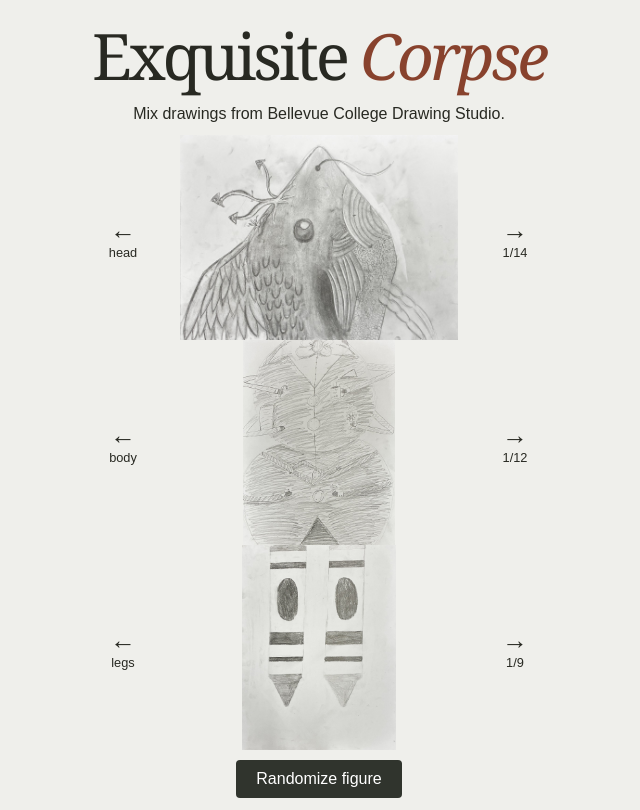
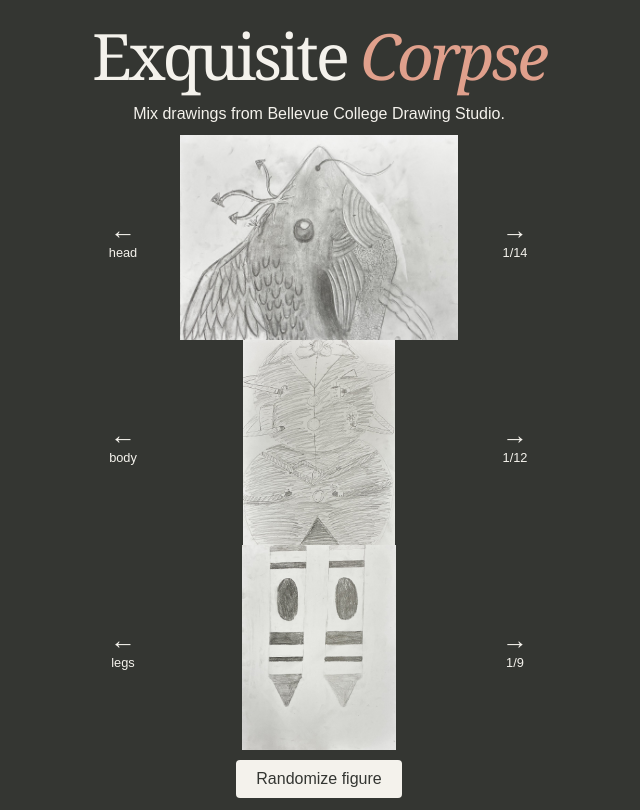
Before and after one commit to 29xdgzwv9g-oss/exquisite-corpse, a plain HTML site: page index.html in a window 1280 px wide. Shown: the whole page, without its empty margins (321-961 px from the left). Drawn offline with Linux system fonts and the light colour scheme.

Commit message:
Give the exhibit a charcoal background so the light drawings read clearly.
Text, arrows, and the shuffle button now use the light paper color against that background.

Co-authored-by: Dante <29xdgzwv9g-oss@users.noreply.github.com>

```diff
--- a/style.css
+++ b/style.css
@@ -1,8 +1,8 @@
 * { box-sizing: border-box; }
-body { margin: 0; color: #282922; background: #efefeb; font: 1rem Arial, sans-serif; }
+body { margin: 0; color: #f4f2ec; background: #343632; font: 1rem Arial, sans-serif; }
 main { max-width: 760px; margin: auto; padding: 12px 6px; text-align: center; }
 h1 { margin: 0; font: normal clamp(2.3rem, 5vw, 4rem) Georgia, serif; letter-spacing: -.05em; }
-h1 i { color: #88422d; }
+h1 i { color: #e0a08c; }
 p { margin: 6px 0 12px; }
 section {
   display: grid;
@@ -20,7 +20,7 @@ img {
 button { font: inherit; cursor: pointer; touch-action: manipulation; }
 section button { min-height: 48px; background: transparent; color: inherit; border: 0; font-size: 1.6rem; }
 small { display: block; font-size: .8rem; }
-button:focus-visible { outline: 3px solid #a1492c; }
-#shuffle { padding: 10px 20px; margin-top: 10px; border: 0; border-radius: 4px; background: #30342d; color: white; }
+button:focus-visible { outline: 3px solid #e0a08c; }
+#shuffle { padding: 10px 20px; margin-top: 10px; border: 0; border-radius: 4px; background: #f4f2ec; color: #343632; }
 .note { font-size: .85rem; margin-top: 10px; }
 #announcement { position: absolute; clip-path: inset(50%); width: 1px; height: 1px; overflow: hidden; }
```
